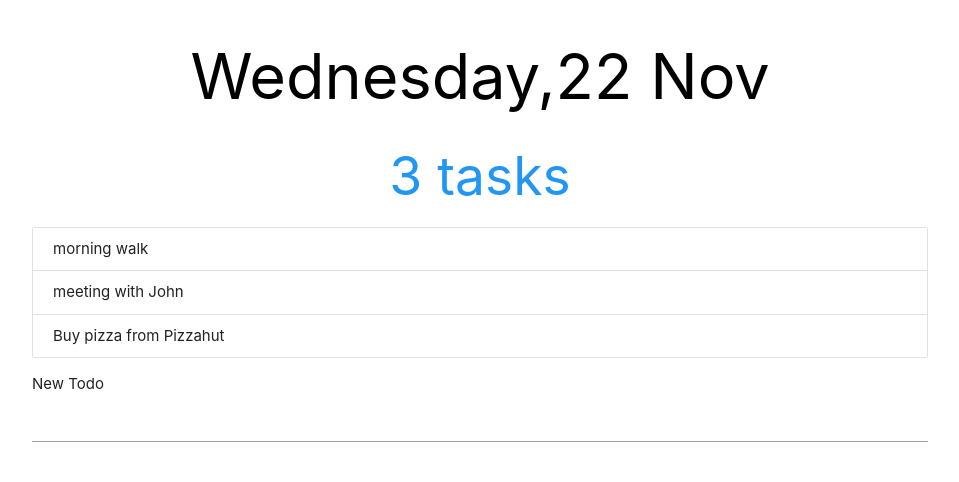
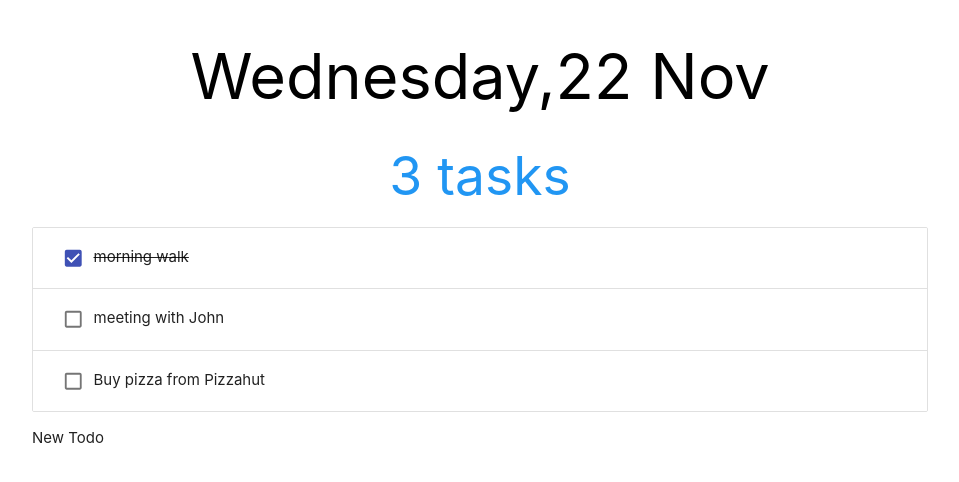
Before and after one commit to zelenovakat/todoList, a React (Create React App) app: page / in a window 1280 px wide. Shown: the top 482 px of the page, without its empty margins (160-1119 px from the left). Built offline with nearby package versions, Linux system fonts and the light colour scheme.

Commit message:
add checkbox from materialiaze
listen to todo.status changes.
would be better to use boolean here

```diff
--- a/src/Todos.js
+++ b/src/Todos.js
@@ -1,24 +1,31 @@
 import React from "react";
+import Checkbox from "@material-ui/core/Checkbox";
 
-
-
-const Todos = ({todos, deleteTodo, status}) => {
+const Todos = ({ todos, toggleStatus }) => {
   const todolist = todos.length ? (
     todos.map(todo => {
       return (
-                  <div className="collection-item" key={todo.id}>
-                      <span onClick={() => {deleteTodo(todo.id)}}>{todo.content}</span>
+        <div
+          className={`collection-item todo-finished-${todo.status}`}
+          key={todo.id}
+          onClick={() => toggleStatus(todo.id)}
+        >
+          <Checkbox
+            checked={todo.status === "true"}
+            value="status"
+            color="primary"
+            inputProps={{
+              "aria-label": "todo status checkbox"
+            }}
+          />
+          <span>{todo.content}</span>
         </div>
-              )
+      );
     })
   ) : (
     <p className="center">You have no todo"s left</p>
-    )
-    return (
-        <div className="todos collection">
-          {todolist}
-        </div>
-    )
-}
+  );
+  return <div className="todos collection">{todolist}</div>;
+};
 
-export default Todos
+export default Todos;
--- a/src/index.css
+++ b/src/index.css
@@ -11,6 +11,10 @@ code {
   font-family: source-code-pro, Menlo, Monaco, Consolas, "Courier New",
     monospace;
 }
-.item-true {
+.todo-finished-true {
   text-decoration: line-through;
 }
+
+.collection-item:hover {
+  cursor: pointer;
+}
```
Lines whose indentation alone changed are shown as unchanged.
